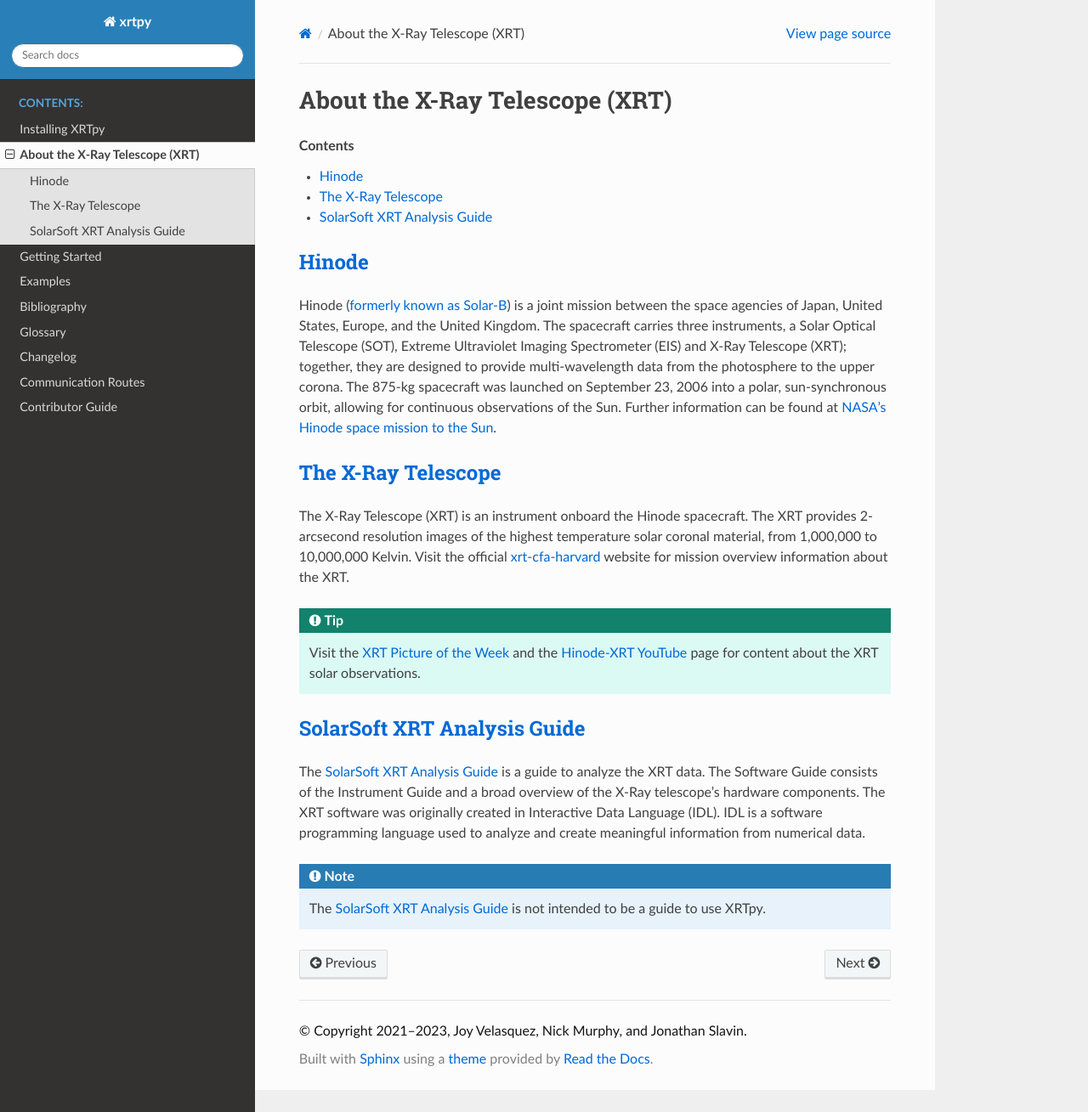
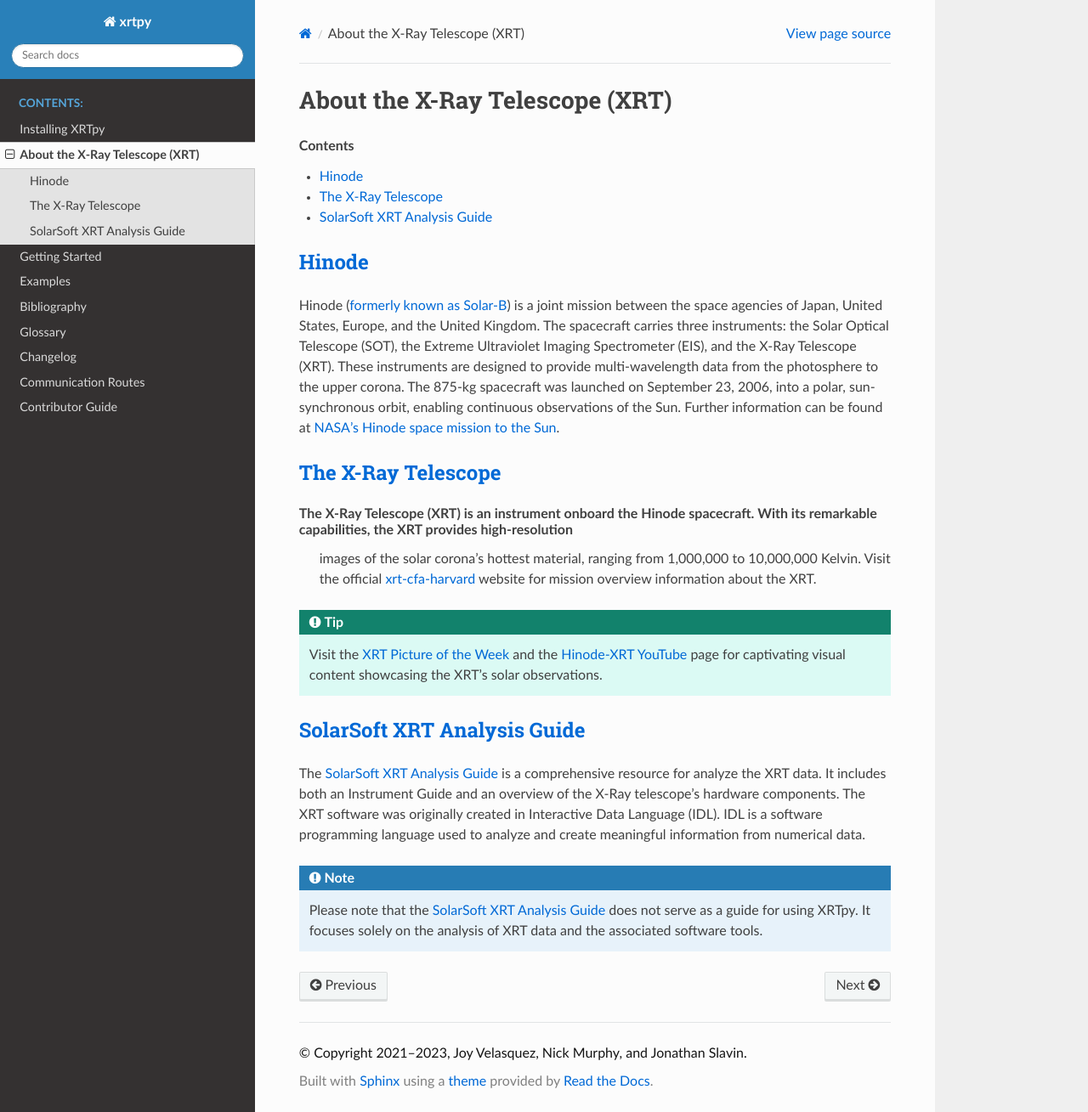
Before and after one commit to HinodeXRT/xrtpy, a Sphinx documentation site: the page built from docs/about_xrt.rst, in a window 1280 px wide and 1309 px high. Shown: the whole window at 85% size. Built offline with Sphinx 7.4.7 and the Read the Docs theme 2.0.0, drawn with Linux system fonts in a browser that asks for light colours; pages that are not in the unit, such as notebooks, are missing from menus.

Commit message:
Update text infomation

```diff
--- a/docs/about_xrt.rst
+++ b/docs/about_xrt.rst
@@ -10,30 +10,31 @@ About the X-Ray Telescope (XRT)
 Hinode
 ======
 Hinode (`formerly known as Solar-B`_) is a joint mission between the space agencies of Japan, United States, Europe, and the United Kingdom.
-The spacecraft carries three instruments, a Solar Optical Telescope (SOT), Extreme Ultraviolet Imaging Spectrometer (EIS) and X-Ray Telescope (XRT); together,
-they are designed to provide multi-wavelength data from the photosphere to the upper corona. The 875-kg spacecraft was launched on September 23, 2006 into a polar,
-sun-synchronous orbit, allowing for continuous observations of the Sun. Further information can be found at `NASA's Hinode space mission to the Sun`_.
+The spacecraft carries three instruments: the Solar Optical Telescope (SOT), the Extreme Ultraviolet Imaging Spectrometer (EIS), and the X-Ray Telescope (XRT). These
+instruments are designed to provide multi-wavelength data from the photosphere to the upper corona. The 875-kg spacecraft was launched on September 23, 2006, into a polar,
+sun-synchronous orbit, enabling continuous observations of the Sun. Further information can be found at `NASA's Hinode space mission to the Sun`_.
 
 
 The X-Ray Telescope
 ====================
-The X-Ray Telescope (XRT) is an instrument onboard the Hinode spacecraft. The XRT provides 2-arcsecond resolution images of the highest temperature solar coronal
-material, from 1,000,000 to 10,000,000 Kelvin. Visit the official `xrt-cfa-harvard`_ website for mission overview information about the XRT.
+The X-Ray Telescope (XRT) is an instrument onboard the Hinode spacecraft. With its remarkable capabilities, the XRT provides high-resolution
+ images of the solar corona's hottest material, ranging from 1,000,000 to 10,000,000 Kelvin. Visit the official `xrt-cfa-harvard`_ website for mission overview information about the XRT.
 
 .. tip::
-   Visit the `XRT Picture of the Week`_ and the `Hinode-XRT YouTube`_ page for content about the XRT solar observations.
+   Visit the `XRT Picture of the Week`_ and the `Hinode-XRT YouTube`_ page for captivating visual content showcasing the XRT's solar observations.
 
 
 SolarSoft XRT Analysis Guide
 ============================
-The `SolarSoft XRT Analysis Guide`_ is a guide to analyze the XRT data.
-The Software Guide consists of the Instrument Guide and a broad overview of the X-Ray telescope’s hardware components.
+The `SolarSoft XRT Analysis Guide`_ is a comprehensive resource for analyze the XRT data.
+It includes both an Instrument Guide and an overview of the X-Ray telescope's hardware components.
 The XRT software was originally created in Interactive Data Language (IDL).
 IDL is a software programming language used to analyze and create meaningful information from numerical data.
 
 
 .. note::
-   The `SolarSoft XRT Analysis Guide`_ is not intended to be a guide to use XRTpy.
+   Please note that the `SolarSoft XRT Analysis Guide`_ does not serve as a guide for using XRTpy.
+   It focuses solely on the analysis of XRT data and the associated software tools.
 
 
 .. _formerly known as Solar-B: https://www.esa.int/Science_Exploration/Space_Science/Solar-B_renamed_Hinode_after_launch#:~:text=Solar%2DB%2C%20JAXA's%20mission%20to,'sunrise'%2C%20after%20launch.
```
